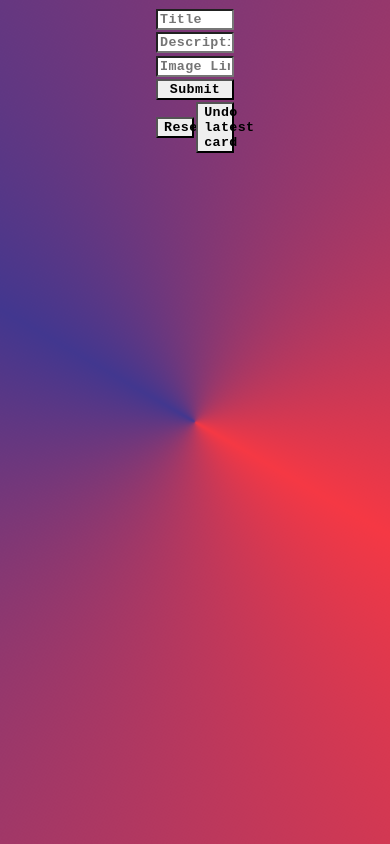
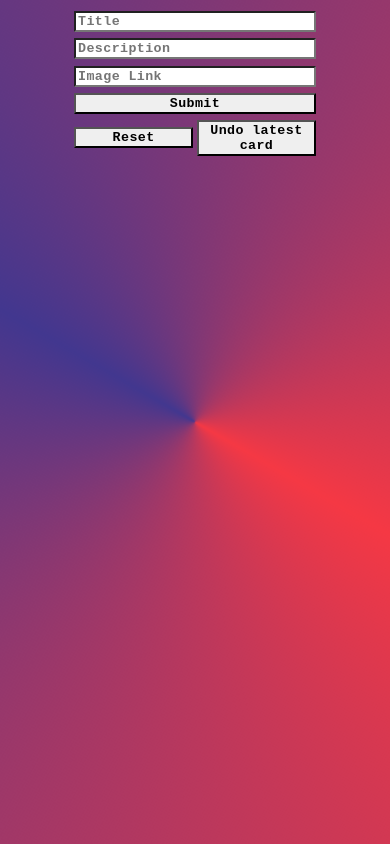
Before and after one commit to staten-island-tech/dom-manipulation-project-tonitruum-0, a plain HTML site: page index.html in a window 390 px wide. Drawn offline with Linux system fonts and the light colour scheme.

Commit message:
updated media queries

```diff
--- a/styles.css
+++ b/styles.css
@@ -64,14 +64,14 @@ input,
   font-family: 'Oswald', monospace;
   font-weight: 600;
   letter-spacing: .1vw;
-  width: 20vw;
+  width: 30vw;
   border-radius: 0.25vw;
   margin: 0.3vw;
 }
 
 #reset,
 #resetRecent {
-  width: 9.7vw;
+  width: 14.7vw;
 }
 
 #reset input[type="text"] {
@@ -88,6 +88,16 @@ input,
   .img {
     border-radius: 1.5vw;
   }
+  input,
+#reset,
+#resetRecent,
+#submit{
+  width: 35vw;
+}
+#reset,
+#resetRecent {
+  width: 17.2vw;
+}
 }
 
 @media screen and (max-width: 500px) {
@@ -104,6 +114,19 @@ input,
   }
   span {
     display: block;
+  }
+  input,
+  #reset,
+  #resetRecent,
+  #submit{
+    width: 62vw;
+    margin: .8vw;
+
+  }
+  #reset,
+  #resetRecent {
+    width: 30.7vw;
+    margin: .8vw .4vw;
   }
 }
 
```
